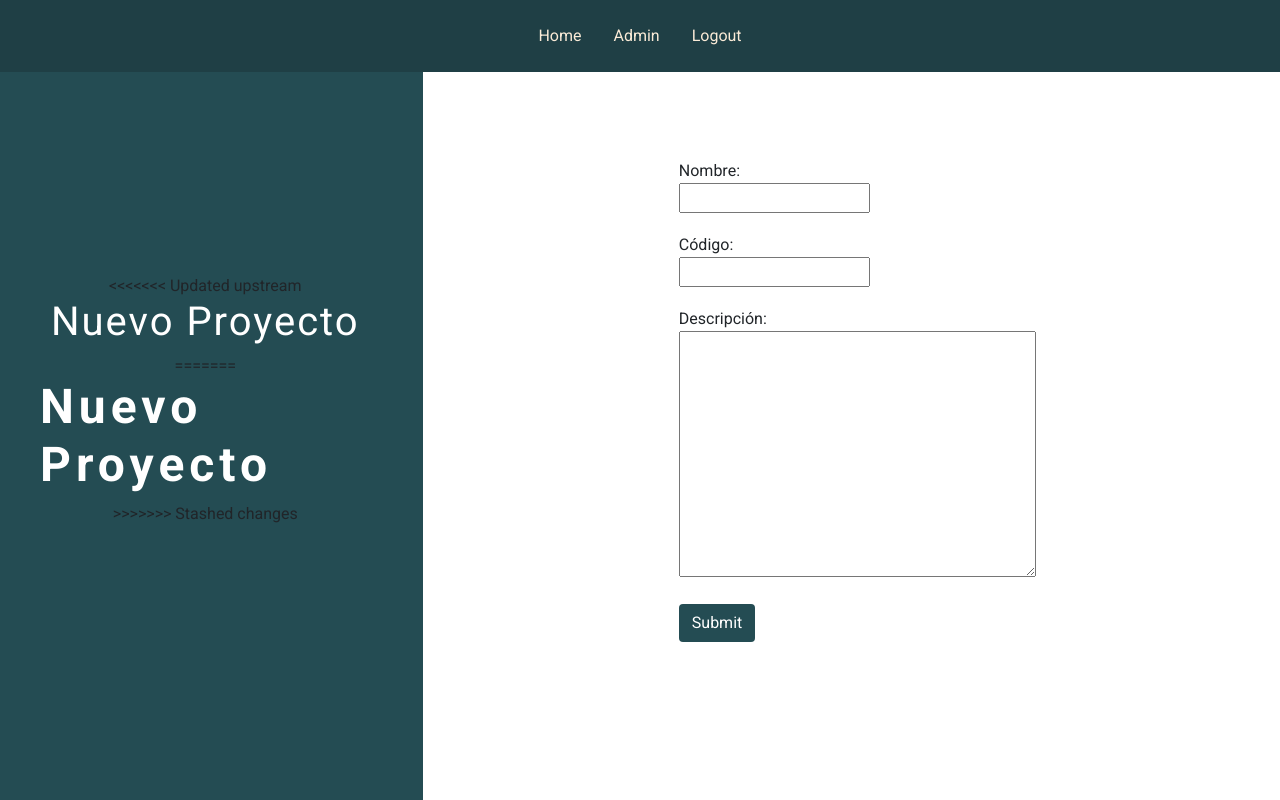
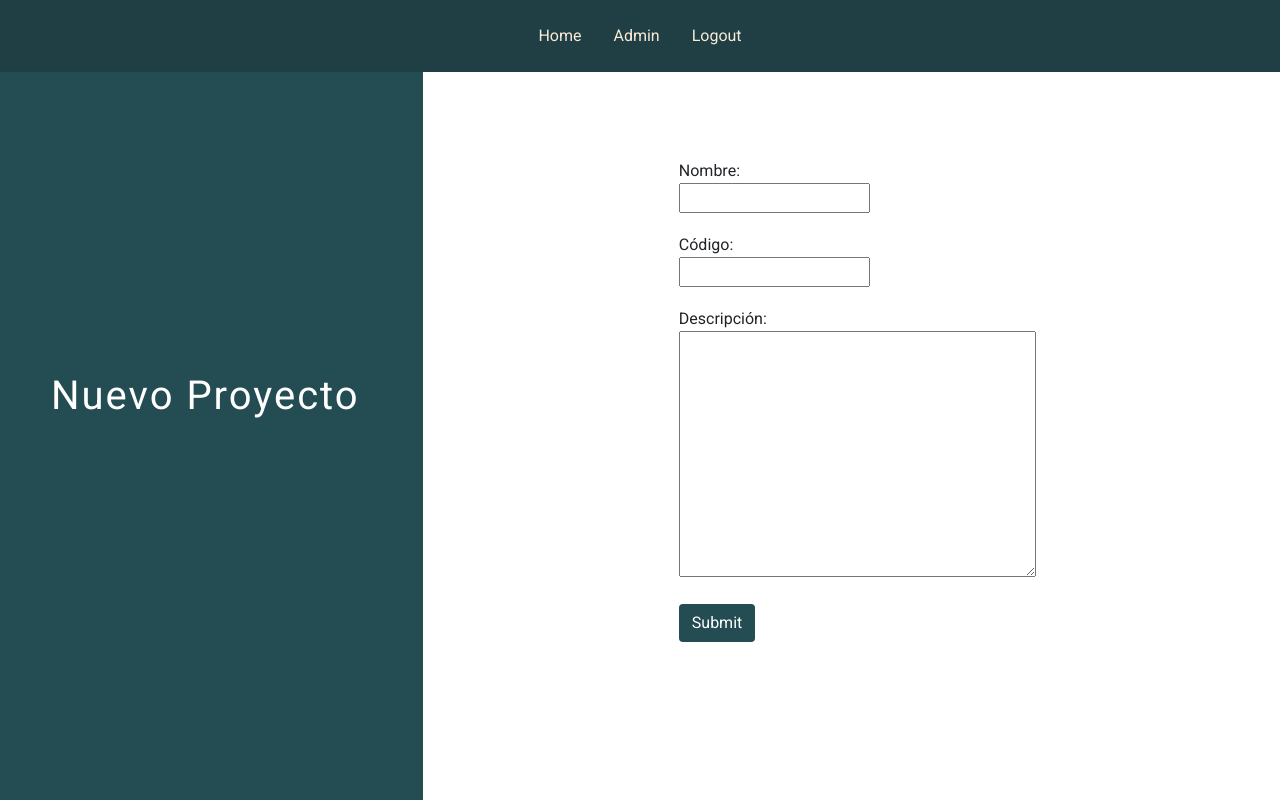
Before and after one commit to matiascavieres/Cloud, a Django app: page /project/new in a window 1280 px wide. Run offline with Django 4.2, Linux system fonts and the light colour scheme; a user stored in the database is signed in.

Commit message:
Update create_project.html

```diff
--- a/project/templates/create_project.html
+++ b/project/templates/create_project.html
@@ -17,12 +17,7 @@
     <div class="row vh-100" style="overflow-x: hidden">
         <!-- Columna izquierda -->
         <div class="d-flex flex-column justify-content-center col-4 text-center" style="background-color: #244c53">
-<<<<<<< Updated upstream
             <h1 class="text-white align-self-center" style="letter-spacing: 2px;">Nuevo Proyecto</h1>
-=======
-            <!-- Título en la columna izquierda -->
-            <h1 class="titulo-izquierda display-5 fw-bold " style="color: white">Nuevo Proyecto</h1>
->>>>>>> Stashed changes
         </div>
 
 
```
